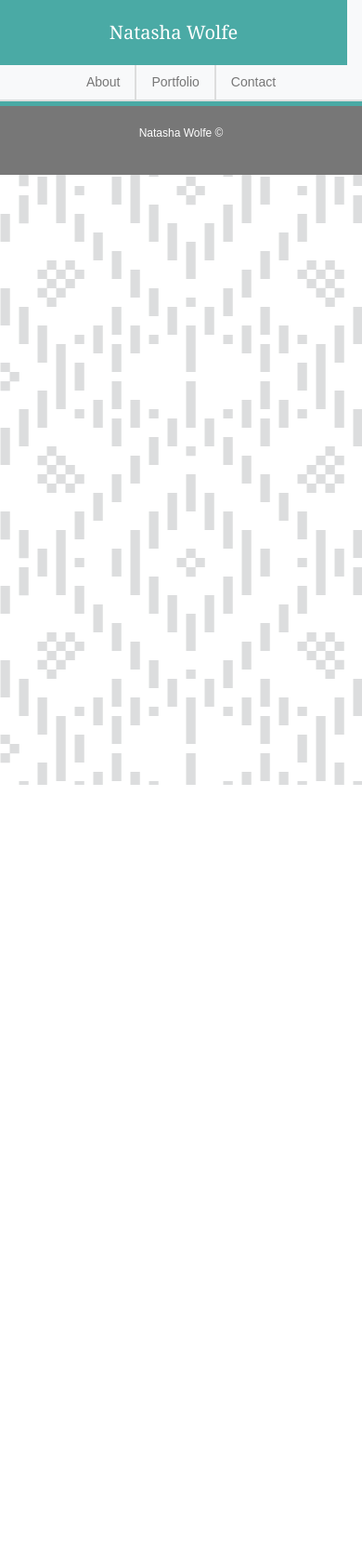
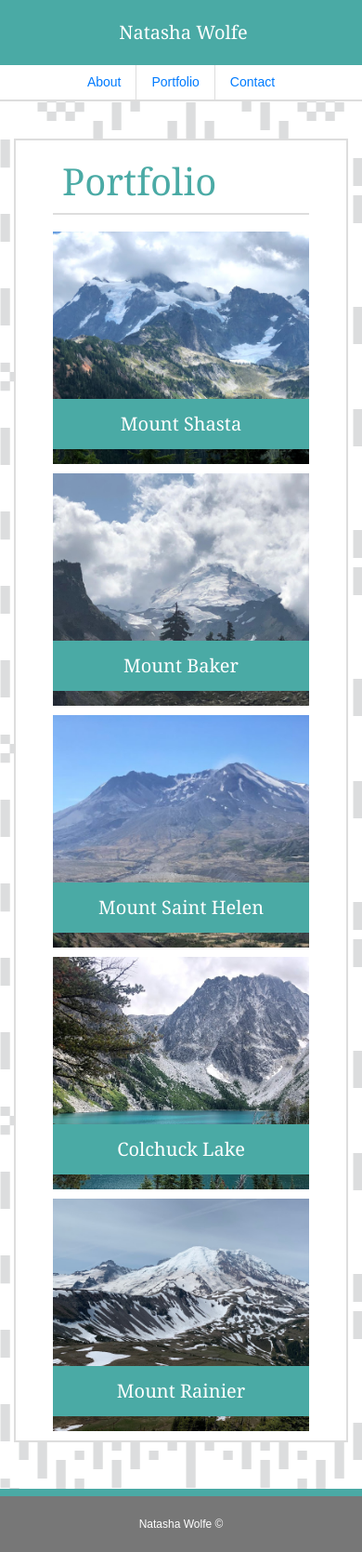
Before and after one commit to natashacwolfe/Bootstrap-profile, a plain HTML site: page portfolio.html in a window 390 px wide. Shown: the whole page at 93% size. Before the commit the page ends 844 px from the top, so only its background shows below. Drawn offline with nearby package versions, Linux system fonts and the light colour scheme.

Commit message:
finished project

```diff
--- a/assets/css/style.css
+++ b/assets/css/style.css
@@ -1,106 +1,212 @@
+* {
+    box-sizing: border-box;
+}
+
+/* taking off all link active, hover, visited bootstrap pre set styling */
+a:active {
+    color: #777777;
+}
+
+a:hover {
+    color: #777777;
+}
+
+a:visited {
+    color: #777777;
+}
+
+/* main bio photo */
+.aboutme {
+    width: 100%;
+}
+
+
+/* gallery box */
+.baker {
+    background-image: url(../images/baker.jpg);
+    background-size: cover;
+    height: 250px;
+}
+
+
 body {
     font-family: Arial, Helvetica, sans-serif;
     color: #777777;
     background-image: url(../images/folk-pattern.png);
 }
 
+/* submit on contact page styling */
+button {
+    background-color: #4aaaa5;
+    border: none;
+    padding: 5px 20px;
+    color: white;
+}
 
-/* begin nav */
 
+/* styling to the teal name box */
+.col-sm-6>.navbar-brand {
+    background-color: #4aaaa5;
+    padding: 20px 20px 20px 25px;
+    font-family: Georgia, 'Times New Roman', Times, serif;
+    color: white;
+}
+
+/* removing bootstrap preset hover styling */
+.col-sm-6>.navbar-brand:hover{
+    color: white;
+}
+
+/* gallery box */
+.colchuck {
+    background-image: url(../images/colchuck.jpg);
+    background-size: cover;
+    height: 250px;
+}
+
+
+/* spacing the nav row */
+.container>.row {
+    display: block;
+}
+
+
+/* main content box  */
+ .contactMain, .indexMain, .portfolioMain  {
+    background: white;
+    max-width: 700px;
+    height: fit-content;
+    margin-top: 40px;
+    padding: 0 15px 0 15px;
+    border: 2px solid #dddddd;
+}
+
+/* Footer styling  */
+.footer {
+    width: 100%;
+    height: 60px;
+    line-height: 60px;
+    bottom: 0;
+    margin-top: 50px;/* spacing content/footer */
+    border-top: 8px solid #4aaaa5;
+    background-color: #777777;
+}
+
+/*  text in footer */
+.footer>p {
+    text-align: center;
+    color: white;
+    background-color: #777777;
+    font-size: 12px;
+    margin: 0;
+}
+
+/* spacing the form a bit away from main content border */
+form {
+    padding: 15px;
+}
+
+/* headers in all the main content boxes */
+h1 {
+    font-family: Georgia, 'Times New Roman', Times, serif;
+    color: #4aaaa5;
+    border-bottom: 2px solid #dddddd;
+    padding: 10px;
+}
+
+/* gallery box */
+.helen {
+    background-image: url(../images/helen.JPG);
+    background-size: cover;
+    height: 250px;
+}
+
+/* borders to the about and portfolio rights to create the bar seperation */
 li:nth-child(1), li:nth-child(2) {
-    border-right: 2px solid #dddddd;
+    border-right: 1px solid #dddddd;
+}
 
+/* height is 100% minus my nav & footer to keep my footer below content*/
+.main {
+    height: calc(100%-124px);
 }
-.nav-link {
+
+/* nav bar styling */
+.navbar{
+    margin: 0;
+    padding: 0;
+    border-bottom: 2px solid #dddddd;
+    background-color: white;
+    width: 100%;
+}
+
+/* adding spacing to each row so background images dont touch*/
+.portfolioMain>.row {
+    margin: 10px
+}
+
+/* gallery box */
+.rainier {
+    background-image: url(../images/rainier.JPG);
+    background-size: cover;
+    height: 250px;
+}
+
+/* text on the gallery images */
+.rainier>a,
+.shasta>a,
+.helen>a,
+.colchuck>a,
+.baker>a {
+    display: inline-block;
+    width: 100%;
+    background-color: #4aaaa5;
+    padding: 12px;
+    text-align: center;
+    font-family: Georgia, 'Times New Roman', Times, serif;
+    color: white;
+    font-size: 20px;
+    position: relative;
+    top: 180px;
+}
+
+/* removing on hover for the image links */
+.rainier>a:hover,
+.shasta>a:hover,
+.helen>a:hover,
+.colchuck>a:hover,
+.baker>a:hover {
+    text-decoration: none;
+}
+
+/* gallery box */
+.shasta {
+    background-image: url(../images/shasta.jpg);
+    background-size: cover;
+    height: 250px;
+}
+
+/* about,portfolio, contact links styling*/
+ul {
+    display: flex; /* display & justify are great for the media changes */
+    justify-content: center;
     color: #777777;
     font-size: 14px;
 }
 
-a:active {
-    color: #777777;
-
-}
-
-a:hover {
-    color: #777777;
-
-}
-
-a:visited {
-    color: #777777;
-
-}
-
-.navbar>.navbar-brand {
-    background-color: #4aaaa5;
-    padding: 20px 15px;
-    font-family: Georgia, 'Times New Roman', Times, serif;
-    color: white;
-}
-.navbar>.navbar-brand:hover{
-    color: white;
-}
-.navbar{
-    padding: 0;
-    justify-content: space-around;
-    border-bottom: 2px solid #dddddd;
-}
-
-@media screen and (max-width:640px){
-    .navbar>.navbar-brand{
+@media screen and (max-width:640px) {
+    .col-sm-6>.navbar-brand {
         width: 100%;
         text-align: center;
     }
+    .navbar>.col-sm-6 {
+        padding: 0;
+    }
 }
 
-/* END NaV */
-
-
-/* index */
-
-.col-sm-12>h1 {
-    color: #4aaaa5;
-    border-bottom: 2px solid #dddddd;
+/* adding spacing between the rows when they go center on small devices otherwise they just sit ontop eachother */
+@media screen and (max-width:640px){
+    .shasta, .helen {
+        margin-bottom: 10px;
+    }
 }
-.aboutme {
-    height: 200px;
-    width: 200px;
-    padding-right: 20px;
-}
-
-.index-main {
-    background: white;
-    max-width: 600px;
-    height: fit-content;
-    margin: 50px;
-    border: 2px solid #dddddd;
-    overflow: auto;
-}
-
-@media screen and (max-width:640px){
-    .col-sm-4 {
-       text-align: center;
-
-    }
-
-    h1 {
-        text-align: center;
-    }
-
-}
-
-/* end index */
-
-footer {
-    background-color: #777777;
-    width: 100%;
-    margin: 0;
-    padding: 20px;
-    border-top: 5px solid #4aaaa5;
-}
-
-footer>p {
-    text-align: center;
-    color: white;
-    font-size: 12px;
-}
--- a/portfolio.html
+++ b/portfolio.html
@@ -9,9 +9,14 @@
     <title>Natasha Wolfe</title>
 </head>
 <body>
-    <nav class="navbar navbar-light bg-light">
+    <div class="container-fluid">
+        <div class="row">
+            <nav class="navbar  navbar-light">
+                <div class="col-sm-6">
                     <span class="navbar-brand mb-0 h1">Natasha Wolfe</span>
-        <ul class="nav justify-content-end">
+                </div>
+                <div class="col-sm-6">
+                    <ul class="nav ">
                         <li class="nav-item">
                         <a class="nav-link active" href="../Bootstrap-profile/index.html">About</a>
                         </li>
@@ -22,11 +27,57 @@
                         <a class="nav-link" href="../Bootstrap-profile/contact.html">Contact</a>
                         </li>
                     </ul>
+                </div>
             </nav>
+        </div>
+    </div>
+<div class="main">
+    <div class="container">
+        <div class="portfolioMain">
+            <div class="row">
+                <div class="col-sm-12">
+                    <h1>Portfolio</h1>
+                </div>
+            </div>
+            <div class="row">
+                <div class="col-sm-6">
+                    <div class="shasta">
+                        <a href="#">Mount Shasta</a>
+                    </div>
+                </div>
 
-    <footer>
+                <div class="col-sm-6">
+                    <div class="baker">
+                        <a href="#">Mount Baker</a>
+                    </div>
+                </div>
+            </div>
+            <div class="row">
+                <div class="col-sm-6">
+                    <div class="helen">
+                        <a href="#">Mount Saint Helen</a>
+                    </div>
+                </div>
+                <div class="col-sm-6">
+                    <div class="colchuck">
+                        <a href="#">Colchuck Lake</a>
+                    </div>
+                </div>
+            </div>
+            <div class="row">
+                <div class="col-sm-6">
+                    <div class="rainier">
+                        <a href="#">Mount Rainier</a>
+                    </div>
+                </div>
+            </div>
+
+        </div>
+    </div>
+</div>
+<div class="footer">
             <p>Natasha Wolfe &copy;</p>
-    </footer>
+</div>
 
 </body>
 </html>
```
Also changed, not shown: contact.html (+36 -6 lines), index.html (+19 -9 lines), index2.html (added, +54 -0 lines), assets/images/baker.jpg (added), assets/images/colchuck.jpg (added), assets/images/helen.JPG (added), assets/images/rainier.JPG (added), assets/images/shasta.jpg (added). Lines whose indentation alone changed are shown as unchanged.
